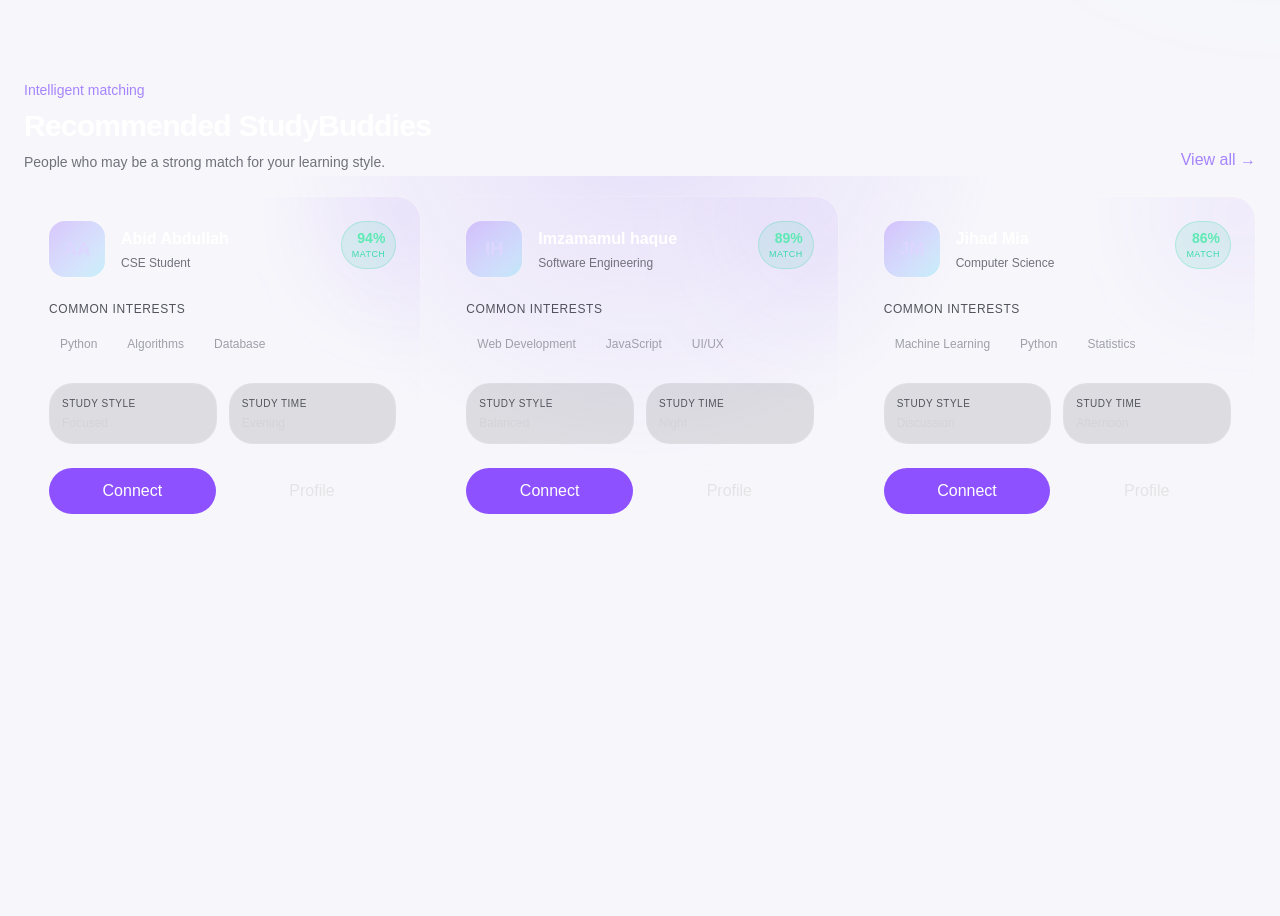
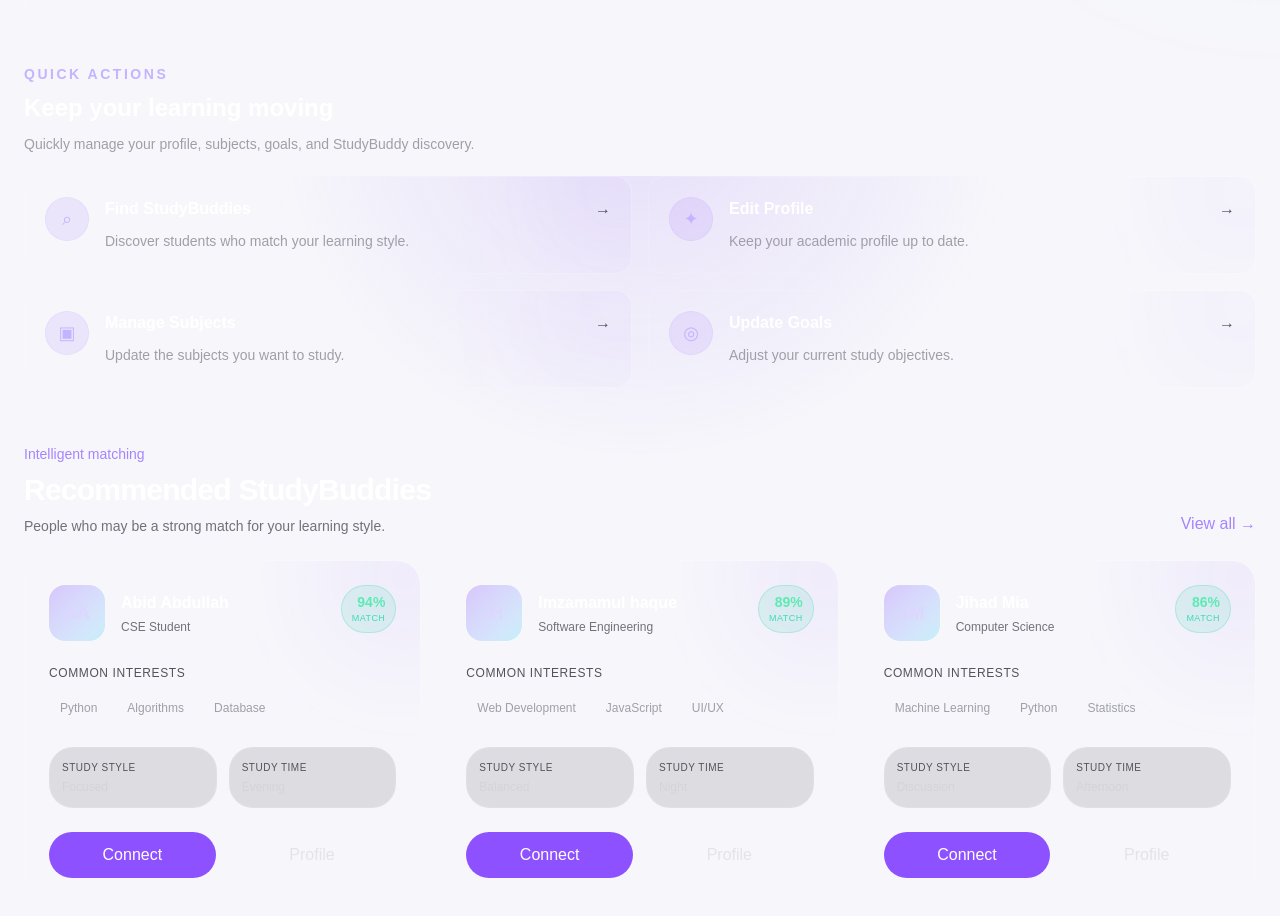
Before and after one commit to KmShoyab/StudyBuddy, a Next.js app in the folder frontend/: page /dashboard in a window 1280 px wide. Shown: the part 624-1540 px from the top of the page. Before the commit the page ends 1227 px from the top, so only its background shows below. Built offline with nearby package versions, Linux system fonts and the light colour scheme.

Commit message:
Orchestrate dashboard learning shortcuts

```diff
--- a/frontend/app/dashboard/page.tsx
+++ b/frontend/app/dashboard/page.tsx
@@ -1,4 +1,7 @@
 "use client";
+
+import { useState } from "react";
+import Navbar from "@/components/Navbar";
 
 const recommendedBuddies = [
   {
@@ -30,9 +33,6 @@ const recommendedBuddies = [
   },
 ];
 
-import { useState } from "react";
-import Navbar from "@/components/Navbar";
-
 const stats = [
   {
     label: "Profile strength",
@@ -53,6 +53,7 @@ const stats = [
 
 export default function Dashboard() {
   const [connectionRequests, setConnectionRequests] = useState<string[]>([]);
+
   const [selectedBuddy, setSelectedBuddy] = useState<
     (typeof recommendedBuddies)[number] | null
   >(null);
@@ -66,6 +67,34 @@ export default function Dashboard() {
       return [...current, name];
     });
   };
+
+  const quickActions = [
+    {
+      title: "Find StudyBuddies",
+      description: "Discover students who match your learning style.",
+      icon: "⌕",
+      href: "#recommendations",
+    },
+    {
+      title: "Edit Profile",
+      description: "Keep your academic profile up to date.",
+      icon: "✦",
+      href: "/onboarding/profile",
+    },
+    {
+      title: "Manage Subjects",
+      description: "Update the subjects you want to study.",
+      icon: "▣",
+      href: "/onboarding/subjects",
+    },
+    {
+      title: "Update Goals",
+      description: "Adjust your current study objectives.",
+      icon: "◎",
+      href: "/onboarding/goals",
+    },
+  ];
+
   return (
     <main className="min-h-screen">
       <Navbar />
@@ -73,6 +102,7 @@ export default function Dashboard() {
       <section className="relative mx-auto max-w-7xl overflow-hidden px-6 py-12 sm:py-16">
         {/* Background glow */}
         <div className="pointer-events-none absolute -left-40 top-20 h-80 w-80 rounded-full bg-violet-600/10 blur-[120px]" />
+
         <div className="pointer-events-none absolute -right-40 top-40 h-80 w-80 rounded-full bg-cyan-500/10 blur-[120px]" />
 
         {/* Welcome */}
@@ -170,13 +200,67 @@ export default function Dashboard() {
                 {stat.value}
               </p>
 
-              <p className="mt-2 text-xs text-zinc-600">{stat.description}</p>
+              <p className="mt-2 text-xs text-zinc-600">
+                {stat.description}
+              </p>
             </div>
           ))}
         </div>
 
-        {/* Recommended section placeholder */}
-        <div className="relative mt-14">
+        {/* Quick Actions */}
+        <section className="relative mt-10">
+          <div className="mb-5">
+            <p className="text-sm font-semibold uppercase tracking-[0.18em] text-violet-300">
+              Quick actions
+            </p>
+
+            <h2 className="mt-2 text-2xl font-bold text-white">
+              Keep your learning moving
+            </h2>
+
+            <p className="mt-2 max-w-2xl text-sm leading-6 text-zinc-400">
+              Quickly manage your profile, subjects, goals, and StudyBuddy
+              discovery.
+            </p>
+          </div>
+
+          <div className="grid gap-4 sm:grid-cols-2">
+            {quickActions.map((action) => (
+              <a
+                key={action.title}
+                href={action.href}
+                className="group relative overflow-hidden rounded-2xl border border-white/10 bg-white/[0.03] p-5 transition duration-300 hover:-translate-y-1 hover:border-violet-400/20 hover:bg-violet-500/[0.05]"
+              >
+                <div className="absolute -right-10 -top-10 h-28 w-28 rounded-full bg-violet-500/10 blur-3xl transition group-hover:bg-violet-500/20" />
+
+                <div className="relative flex items-start gap-4">
+                  <div className="flex h-11 w-11 shrink-0 items-center justify-center rounded-xl border border-violet-400/10 bg-violet-500/10 text-lg text-violet-300">
+                    {action.icon}
+                  </div>
+
+                  <div className="min-w-0 flex-1">
+                    <div className="flex items-center justify-between gap-3">
+                      <h3 className="font-semibold text-white">
+                        {action.title}
+                      </h3>
+
+                      <span className="text-zinc-600 transition group-hover:translate-x-1 group-hover:text-violet-300">
+                        →
+                      </span>
+                    </div>
+
+                    <p className="mt-2 text-sm leading-6 text-zinc-400">
+                      {action.description}
+                    </p>
+                  </div>
+                </div>
+              </a>
+            ))}
+          </div>
+        </section>
+
+        {/* Recommended StudyBuddies */}
+        <section id="recommendations" className="relative mt-14">
           <div className="flex flex-col justify-between gap-3 sm:flex-row sm:items-end">
             <div>
               <p className="text-sm font-medium text-violet-400">
@@ -197,7 +281,6 @@ export default function Dashboard() {
             </button>
           </div>
 
-          {/* Temporary matching placeholders */}
           {/* Recommended StudyBuddies */}
           <div className="mt-6 grid gap-5 md:grid-cols-2 lg:grid-cols-3">
             {recommendedBuddies.map((buddy) => (
@@ -216,7 +299,9 @@ export default function Dashboard() {
                     </div>
 
                     <div>
-                      <h3 className="font-bold text-white">{buddy.name}</h3>
+                      <h3 className="font-bold text-white">
+                        {buddy.name}
+                      </h3>
 
                       <p className="mt-1 text-xs text-zinc-500">
                         {buddy.university}
@@ -303,8 +388,10 @@ export default function Dashboard() {
               </article>
             ))}
           </div>
-        </div>
+        </section>
       </section>
+
+      {/* Profile Modal */}
       {selectedBuddy && (
         <div
           className="fixed inset-0 z-50 flex items-center justify-center bg-black/70 px-4 backdrop-blur-sm"
@@ -341,7 +428,9 @@ export default function Dashboard() {
             </div>
 
             <div className="mt-6 rounded-2xl border border-violet-400/10 bg-violet-500/5 p-5">
-              <p className="text-sm text-zinc-400">Study compatibility</p>
+              <p className="text-sm text-zinc-400">
+                Study compatibility
+              </p>
 
               <div className="mt-2 flex items-end gap-2">
                 <span className="text-4xl font-extrabold text-white">
@@ -373,7 +462,9 @@ export default function Dashboard() {
 
             <div className="mt-6 grid grid-cols-2 gap-3">
               <div className="rounded-2xl border border-white/10 bg-white/[0.03] p-4">
-                <p className="text-xs text-zinc-500">Study style</p>
+                <p className="text-xs text-zinc-500">
+                  Study style
+                </p>
 
                 <p className="mt-1 font-semibold text-white">
                   {selectedBuddy.studyStyle}
@@ -381,7 +472,9 @@ export default function Dashboard() {
               </div>
 
               <div className="rounded-2xl border border-white/10 bg-white/[0.03] p-4">
-                <p className="text-xs text-zinc-500">Study time</p>
+                <p className="text-xs text-zinc-500">
+                  Study time
+                </p>
 
                 <p className="mt-1 font-semibold text-white">
                   {selectedBuddy.studyTime}
```
